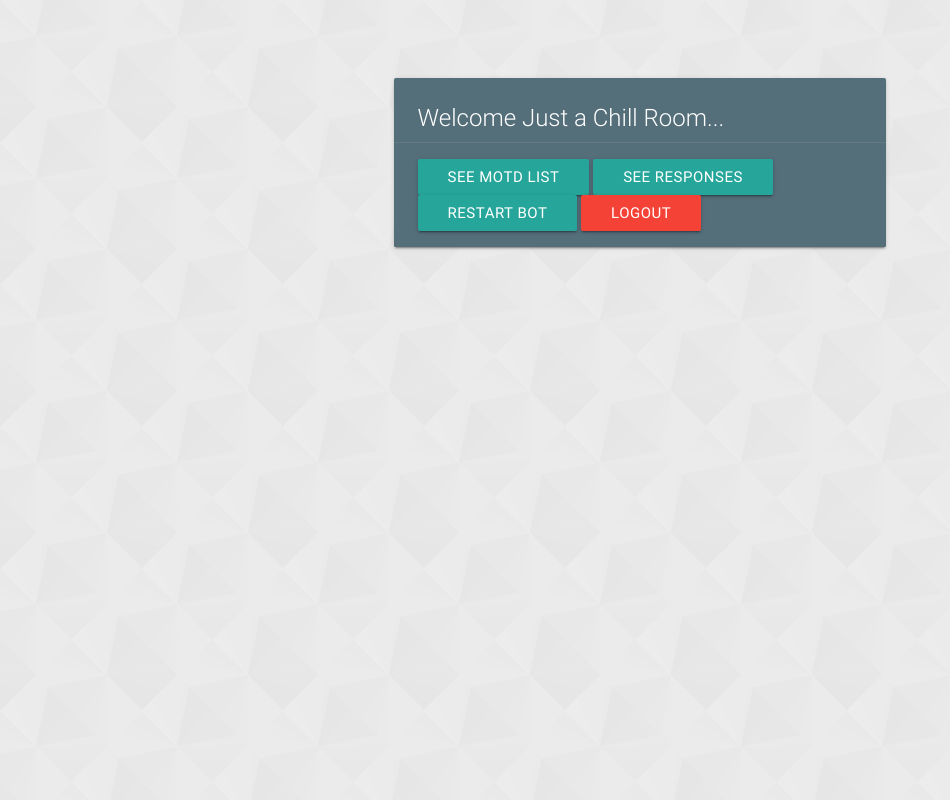
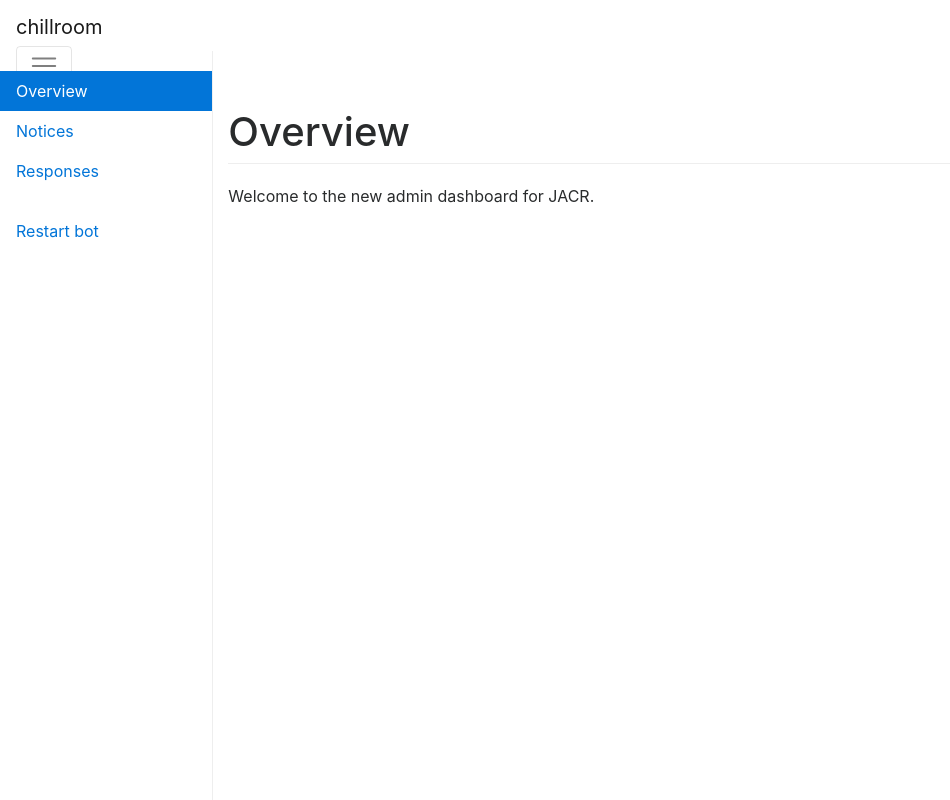
Before and after one commit to chillroom/jacr-admin, a Flask app: page / in a window 1280 px wide. Shown: the whole page, without its empty margins (0-950 px from the left). Run offline with Flask 2, Linux system fonts and the light colour scheme; a user stored in the database is signed in; parts of the project's set-up code (start-up, migrations or seed data) failed here and were passed over; some libraries are stand-ins or nearby versions.

Commit message:
Retheme dashboard

```diff
--- a/app/__init__.py
+++ b/app/__init__.py
@@ -1,5 +1,5 @@
 from datetime import date, datetime, timedelta
-from flask import Flask, render_template, request, redirect, url_for, redirect, url_for, jsonify
+from flask import Flask, render_template, request, redirect, url_for, redirect, url_for, jsonify, abort
 from flask_login import LoginManager, login_required, current_user, login_user, UserMixin, logout_user
 import psycopg2
 import subprocess
@@ -23,8 +23,8 @@
 
 @app.route('/')
 @login_required
-def index():
-    return render_template('index.html')
+def overview(page="overview"):
+    return render_template('overview.html')
 
 @app.route('/login', methods=['GET', 'POST'])
 def login():
@@ -34,7 +34,7 @@
     result = "Unrecognised IP address and password."
     if app.config['ACCESS_PASSWORD'] == request.form['password']:
         login_user(User())
-        return redirect(url_for('index'))
+        return redirect(url_for('overview'))
 
     return render_template('login.html', error = result)
 
@@ -44,14 +44,14 @@
     logout_user()
     return redirect(url_for('index'))
 
-@app.route('/motd')
+@app.route('/notices')
 @login_required
-def motd():
+def notices():
     cur = conn.cursor()
     cur.execute("SELECT * FROM notices")
-    notices = cur.fetchall()
+    rows = cur.fetchall()
     cur.close()
-    return render_template('motd.html', notices=notices)
+    return render_template('notices.html', notices=rows)
 
 @app.route('/responses')
 @login_required
@@ -63,9 +63,13 @@
 		WHERE
 			cmds.group = groups.id
 		GROUP BY groups.messages""")
-    responses = cur.fetchall()
+
+    rows = cur.fetchall()
     cur.close()
-    return render_template('responses.html', responses=responses)
+    return render_template(
+        'responses.html',
+        responses=rows
+    )
 
 
 restart_command = "pm2 restart jacr-bot"
--- a/app/static/main.css
+++ b/app/static/main.css
@@ -1,13 +1,49 @@
-.hack-icons {
-	width: 50px;
-	height: auto;
+.vertical-center {
+	min-height: 100%;  /* Fallback for browsers do NOT support vh unit */
+	min-height: 100vh; /* These two lines are counted as one :-)       */
+
+	display: flex;
+	align-items: center;
 }
 
-.logo-fonts {
-	font-family: 'Orbitron', sans-serif;
-	font-size: 35pt;
+/*
+ * Typography
+ */
+
+h1 {
+  padding-bottom: 9px;
+  margin-bottom: 20px;
+  border-bottom: 1px solid #eee;
 }
 
-.agent-img {
-	height: 85px;
+/*
+ * Sidebar
+ */
+
+.sidebar {
+  position: fixed;
+  top: 51px;
+  bottom: 0;
+  left: 0;
+  z-index: 1000;
+  padding: 20px 0;
+  overflow-x: hidden;
+  overflow-y: auto; /* Scrollable contents if viewport is shorter than content. */
+  border-right: 1px solid #eee;
 }
+
+.sidebar .nav {
+  margin-bottom: 20px;
+}
+
+.sidebar .nav-item {
+  width: 100%;
+}
+
+.sidebar .nav-item + .nav-item {
+  margin-left: 0;
+}
+
+.sidebar .nav-link {
+  border-radius: 0;
+}
--- /dev/null
+++ b/app/templates/dashboard.html
@@ -0,0 +1,76 @@
+{% extends "layout.html" %}
+{% block body %}
+    {{ super() }}
+
+    <header>
+        <nav class="navbar navbar-expand-lg navbar-light bg-light">
+            <a class="navbar-brand" href="#">chillroom</a>
+            <button class="navbar-toggler" type="button" data-toggle="collapse" data-target="#navbarSupportedContent" aria-controls="navbarSupportedContent" aria-expanded="false" aria-label="Toggle navigation">
+                <span class="navbar-toggler-icon"></span>
+            </button>
+
+            <div class="collapse navbar-collapse" id="navbarSupportedContent">
+                <ul class="navbar-nav mr-auto">
+                    <li class="nav-item">
+                        <a class="nav-link" href="http://just-a-chill-room.net">Home</a>
+                    </li>
+                    <li class="nav-item active">
+                        <a class="nav-link" href="/">Dashboard <span class="sr-only">(current)</span></a>
+                    </li>
+                    <li class="nav-item">
+                        <a class="nav-link" href="https://dubtrack.fm/join/just-a-chill-room">Dubtrack</a>
+                    </li>
+                    <li class="nav-item">
+                        <a class="nav-link" href="/logout">Logout</a>
+                    </li>
+                </ul>
+            </div>
+        </nav>
+    </header>
+
+    <div class="container-fluid">
+        <div class="row">
+            <nav class="col-sm-3 col-md-2 d-none d-sm-block bg-light sidebar">
+                <ul class="nav nav-pills flex-column">
+                    <li class="nav-item">
+                        <a
+                            class="nav-link {% if request.url_rule.endpoint == 'overview' %}active{% endif %}"
+                            href="/"
+                        >
+                            Overview
+                            {% if request.url_rule.endpoint == 'overview' %}<span class="sr-only">(current)</span>{% endif %}
+                        </a>
+                    </li>
+                    <li class="nav-item">
+                        <a
+                            class="nav-link {% if request.url_rule.endpoint == 'notices' %}active{% endif %}"
+                            href="/notices"
+                        >
+                            Notices
+                            {% if request.url_rule.endpoint == 'notices' %}<span class="sr-only">(current)</span>{% endif %}
+                        </a>
+                    </li>
+                    <li class="nav-item">
+                        <a
+                            class="nav-link {% if request.url_rule.endpoint == 'responses' %}active{% endif %}"
+                            href="/responses"
+                        >
+                            Responses
+                            {% if request.url_rule.endpoint == 'responses' %}<span class="sr-only">(current)</span>{% endif %}
+                        </a>
+                    </li>
+                </ul>
+
+                <ul class="nav nav-pills flex-column">
+                    <li class="nav-item">
+                        <a class="nav-link" href="/restart">Restart bot</a>
+                    </li>
+                </ul>
+            </nav>
+
+            <main role="main" class="col-sm-9 ml-sm-auto col-md-10 pt-3">
+                {% block content %}{% endblock %}
+            </main>
+        </div>
+    </div>
+{% endblock %}
--- a/app/templates/index.html
+++ /dev/null
@@ -1,30 +0,0 @@
-{% extends "layout.html" %}
-{% block body %}
-  {{ super() }}
-  <div class="container" style="padding-top: 70px; margin-top:0;display:flex; justify-content: center; ">
-    <div style="width: 55%">
-      {% if error %}
-        <div class="card red darken-1">
-          <div class="card-content white-text">
-            <span class="card-title">Uh oh!</span>
-            <p>{{ error }}</p>
-          </div>
-        </div>
-      {% endif %}
-
-      <form method="post" action="/">
-        <div class="card blue-grey darken-1">
-          <div class="card-content white-text" style="padding-bottom: 0px">
-            <span class="card-title">Welcome Just a Chill Room...</span>
-          </div>
-          <div class="card-action">
-            <a href="/motd" class="waves-effect waves-light btn">See MOTD list</a>
-            <a href="/responses" class="waves-effect waves-light btn">See responses</a>
-            <a href="/restart" class="waves-effect waves-light btn">Restart bot</a>
-            <a href="/logout" class="waves-effect waves-light btn red">Logout</a>
-          </div>
-        </div>
-      </form>
-    </div>
-  </div>
-{% endblock %}
--- a/app/templates/layout.html
+++ b/app/templates/layout.html
@@ -1,24 +1,24 @@
 <!DOCTYPE html>
 <html>
     <head>
-        <!--Import Google Icon Font-->
-        <link href="https://fonts.googleapis.com/icon?family=Material+Icons" rel="stylesheet">
-        <link href="https://fonts.googleapis.com/css?family=Orbitron:700" rel="stylesheet">
-        <!--Import materialize.css-->
-        <link rel="stylesheet" href="https://cdnjs.cloudflare.com/ajax/libs/materialize/0.100.2/css/materialize.min.css">
+        <meta charset="utf-8">
+        <meta name="viewport" content="width=device-width, initial-scale=1, shrink-to-fit=no">
+        <meta name="description" content="">
+        <meta name="author" content="">
+        <link rel="stylesheet" href="https://maxcdn.bootstrapcdn.com/bootstrap/4.0.0-beta.3/css/bootstrap.min.css" integrity="sha384-Zug+QiDoJOrZ5t4lssLdxGhVrurbmBWopoEl+M6BdEfwnCJZtKxi1KgxUyJq13dy" crossorigin="anonymous">
+
         <link type="text/css" rel="stylesheet" href="/static/main.css">
         <!--Let browser know website is optimized for mobile-->
         <meta name="viewport" content="width=device-width, initial-scale=1.0"/>
     </head>
 
-    <body style="background: url('/static/diagmonds-light.png');">
-        {% block body %}
-
-        {% endblock %}
+    <body>
+        {% block body %}{% endblock %}
 
         {% block script %}
-            <script type="text/javascript" src="https://code.jquery.com/jquery-3.2.1.min.js"></script>
-            <script src="https://cdnjs.cloudflare.com/ajax/libs/materialize/0.100.2/js/materialize.min.js"></script>
+            <script src="https://code.jquery.com/jquery-3.2.1.slim.min.js" integrity="sha384-KJ3o2DKtIkvYIK3UENzmM7KCkRr/rE9/Qpg6aAZGJwFDMVNA/GpGFF93hXpG5KkN" crossorigin="anonymous"></script>
+            <script src="https://cdnjs.cloudflare.com/ajax/libs/popper.js/1.12.9/umd/popper.min.js" integrity="sha384-ApNbgh9B+Y1QKtv3Rn7W3mgPxhU9K/ScQsAP7hUibX39j7fakFPskvXusvfa0b4Q" crossorigin="anonymous"></script>
+            <script src="https://maxcdn.bootstrapcdn.com/bootstrap/4.0.0-beta.3/js/bootstrap.min.js" integrity="sha384-a5N7Y/aK3qNeh15eJKGWxsqtnX/wWdSZSKp+81YjTmS15nvnvxKHuzaWwXHDli+4" crossorigin="anonymous"></script>
         {% endblock %}
     </body>
   </html>
--- /dev/null
+++ b/app/templates/overview.html
@@ -0,0 +1,5 @@
+{% extends "dashboard.html" %}
+{% block content %}
+  <h1>Overview</h1>
+  Welcome to the new admin dashboard for JACR.
+{% endblock %}
```
Also changed, not shown: app/templates/login.html (+16 -22 lines), app/templates/motd.html (deleted, +0 -31 lines), app/templates/notices.html (added, +27 -0 lines), app/templates/responses.html (+20 -18 lines).
